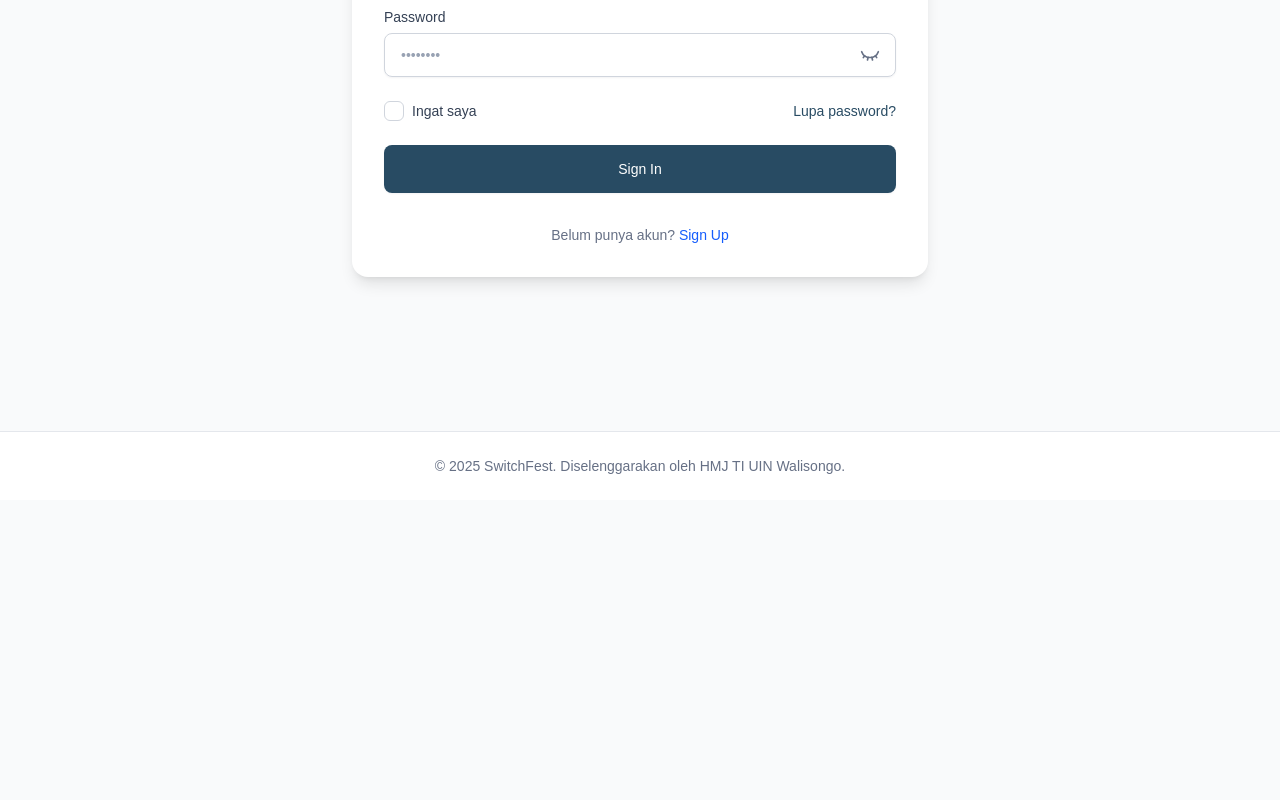
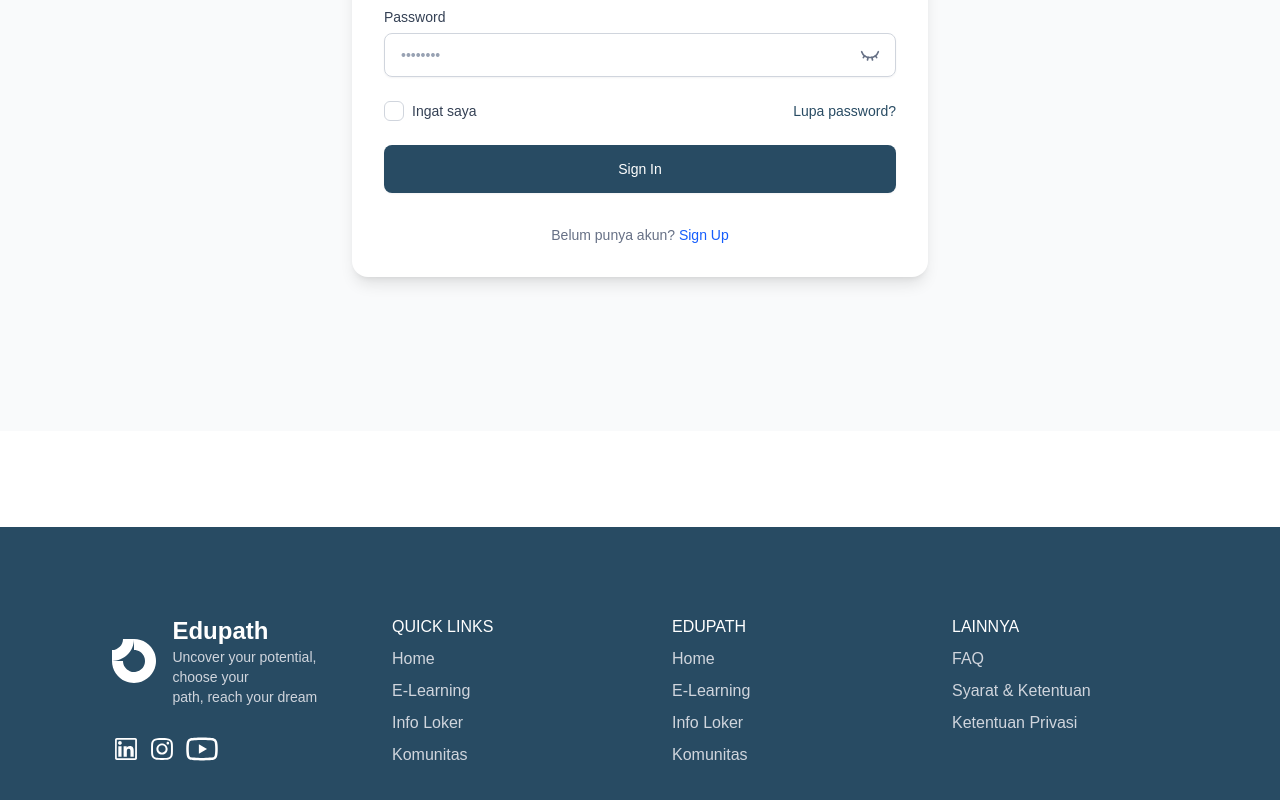
Before and after one commit to bisaqris/fe_switchfest2025, a Next.js app: page /auth/signin in a window 1280 px wide. Shown: the part 442-1242 px from the top of the page. Before the commit the page ends 942 px from the top, so only its background shows below. Built offline with nearby package versions, Linux system fonts and the light colour scheme; no server answers.

Commit message:
component: footer

```diff
--- a/src/layout/PublicFooter.tsx
+++ b/src/layout/PublicFooter.tsx
@@ -1,12 +1,86 @@
 import React from 'react';
+import Image from 'next/image';
+import Link from 'next/link';
+import { AiOutlineLinkedin, AiOutlineYoutube, AiOutlineInstagram } from "react-icons/ai"
 
 export default function PublicFooter() {
     return (
-        <footer className="border-t border-gray-200 dark:border-gray-700">
+        <footer className="mt-24 px-24 py-16 bg-brand-500">
             <div className="container mx-auto text-center py-6 px-4">
-                <p className="text-sm text-gray-500 dark:text-gray-400">
-                    &copy; {new Date().getFullYear()} SwitchFest. Diselenggarakan oleh HMJ TI UIN Walisongo.
-                </p>
+                <div className='grid grid-cols-4 gap-y-8 gap-x-16'>
+                    <div className='flex flex-col justify-between'>
+                        <div className='flex gap-x-4 justify-start items-center'>
+                            <Image src="/images/brand/logo-white.svg" alt="" width={64} height={64} className='' />
+                            <div className='flex flex-col items-start'>
+                                <h2 className="text-2xl font-bold text-white">
+                                    Edupath
+                                </h2>
+                                <p className='text-start text-gray-300 text-sm'>
+                                    Uncover your potential, choose your <br /> path,  reach your dream
+                                </p>
+                            </div>
+                        </div>
+                        <div className='flex gap-x-2 items-center text-white'>
+                            <AiOutlineLinkedin size={28} />
+                            <AiOutlineInstagram size={28} />
+                            <AiOutlineYoutube size={36} />
+                        </div>
+                    </div>
+                    <div className=''>
+                        <div className='flex'>
+                            <h1 className='text-white uppercase'>Quick Links</h1>
+                        </div>
+                        <div className='flex flex-col gap-y-2 mt-2 text-gray-300 text-start'>
+                            <Link href="" legacyBehavior>
+                                <a>Home</a>
+                            </Link>
+                            <Link href="" legacyBehavior>
+                                <a>E-Learning</a>
+                            </Link>
+                            <Link href="" legacyBehavior>
+                                <a>Info Loker</a>
+                            </Link>
+                            <Link href="" legacyBehavior>
+                                <a>Komunitas</a>
+                            </Link>
+                        </div>
+                    </div>
+                    <div className=''>
+                        <div className='flex'>
+                            <h1 className='text-white uppercase'>Edupath</h1>
+                        </div>
+                        <div className='flex flex-col gap-y-2 mt-2 text-gray-300 text-start'>
+                            <Link href="" legacyBehavior>
+                                <a>Home</a>
+                            </Link>
+                            <Link href="" legacyBehavior>
+                                <a>E-Learning</a>
+                            </Link>
+                            <Link href="" legacyBehavior>
+                                <a>Info Loker</a>
+                            </Link>
+                            <Link href="" legacyBehavior>
+                                <a>Komunitas</a>
+                            </Link>
+                        </div>
+                    </div>
+                    <div className=''>
+                        <div className='flex'>
+                            <h1 className='text-white uppercase'>Lainnya</h1>
+                        </div>
+                        <div className='flex flex-col gap-y-2 mt-2 text-gray-300 text-start'>
+                            <Link href="" legacyBehavior>
+                                <a>FAQ</a>
+                            </Link>
+                            <Link href="" legacyBehavior>
+                                <a>Syarat & Ketentuan</a>
+                            </Link>
+                            <Link href="" legacyBehavior>
+                                <a>Ketentuan Privasi</a>
+                            </Link>
+                        </div>
+                    </div>
+                </div>
             </div>
         </footer>
     );
--- a/src/layout/PublicNavbar.tsx
+++ b/src/layout/PublicNavbar.tsx
@@ -5,12 +5,12 @@ import Image from 'next/image';
 export default function PublicNavbar() {
   return (
     <header className="sticky top-0 z-50 w-full bg-white/80  backdrop-blur-sm border-b border-gray-200 dark:border-gray-700">
-      <nav className="container mx-auto flex justify-between items-center px-4 py-4 sm:px-6 lg:px-8">
+      <nav className="container mx-auto flex justify-between items-center px-4 py-4 sm:px-6 lg:px-24">
         <div className='flex gap-x-2'>
           <Image src="/images/brand/logo.svg" alt="" width={32} height={32} className='' />
           <Link href="/" legacyBehavior>
             <a className="text-2xl font-bold text-brand-500 dark:text-white">
-              SwitchFest
+              Edupath
             </a>
           </Link>
         <div className='flex items-center gap-x-6 px-8'>
```
